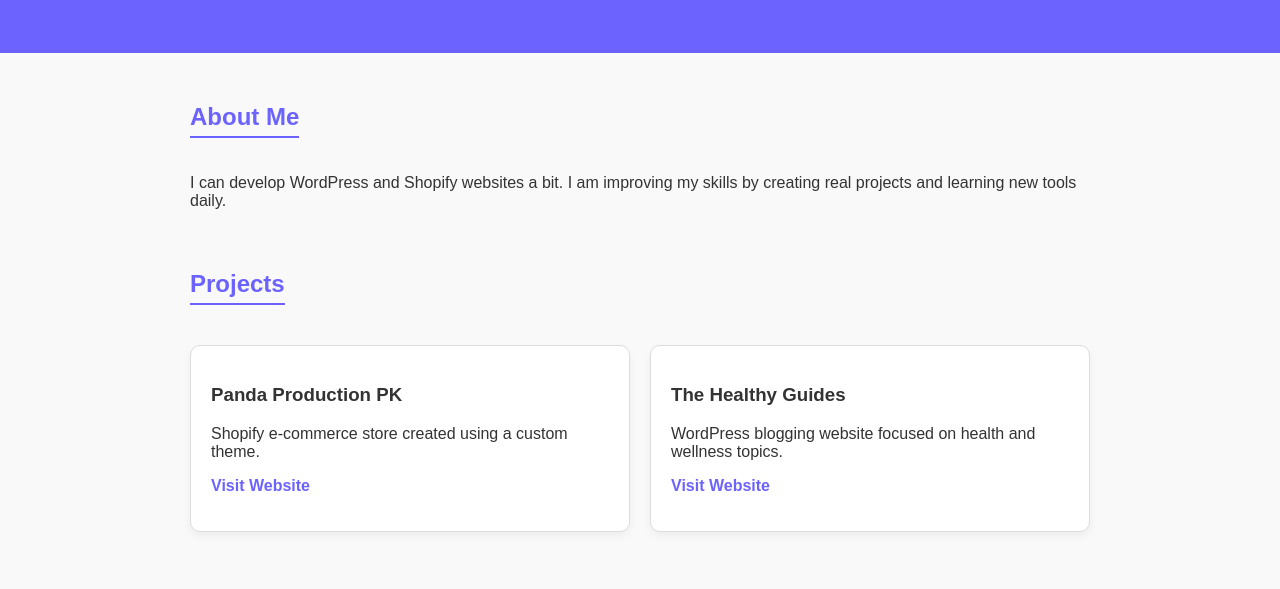
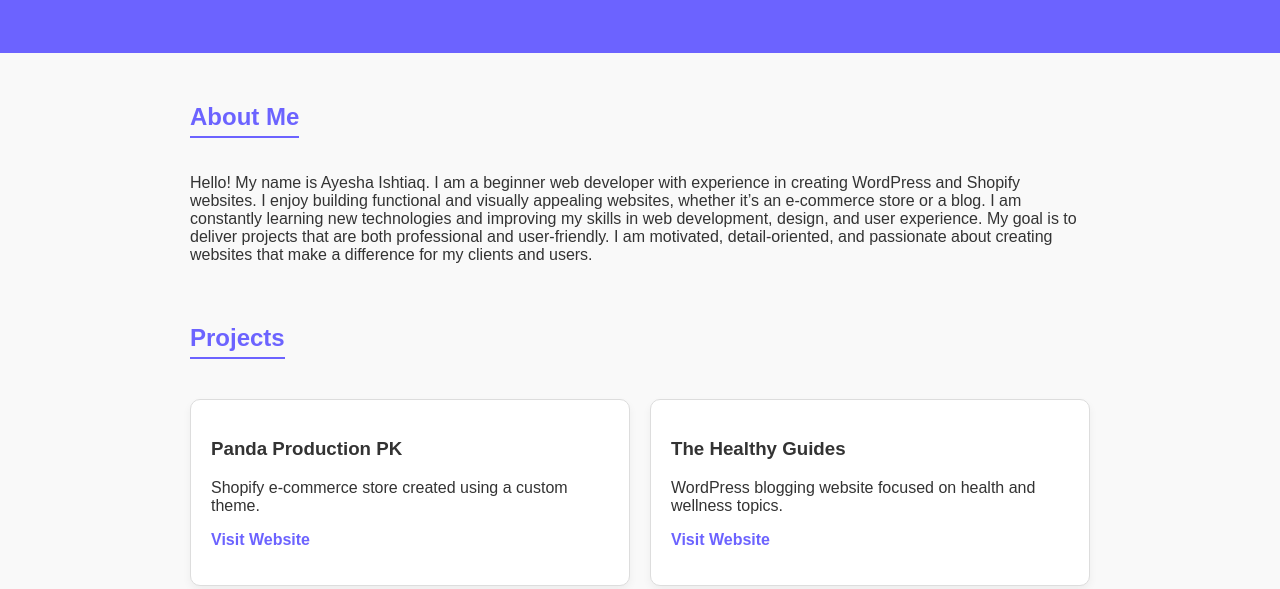
Before and after one commit to ayeshaishtiaq/ayeshaishtiaq.github.io, a plain HTML site: page index.html in a window 1280 px wide. Shown: the part 146-735 px from the top of the page. Drawn offline with Linux system fonts and the light colour scheme.

Commit message:
Update index.html

```diff
--- a/index.html
+++ b/index.html
@@ -99,7 +99,12 @@
     <section>
         <h2>About Me</h2>
         <p>
-            I can develop WordPress and Shopify websites a bit. I am improving my skills by creating real projects and learning new tools daily.
+           Hello! My name is Ayesha Ishtiaq. I am a beginner web developer with experience in creating
+        WordPress and Shopify websites. I enjoy building functional and visually appealing websites,
+        whether it’s an e-commerce store or a blog. I am constantly learning new technologies and improving
+        my skills in web development, design, and user experience. My goal is to deliver projects that are
+        both professional and user-friendly. I am motivated, detail-oriented, and passionate about creating
+        websites that make a difference for my clients and users.
         </p>
     </section>
 
```
